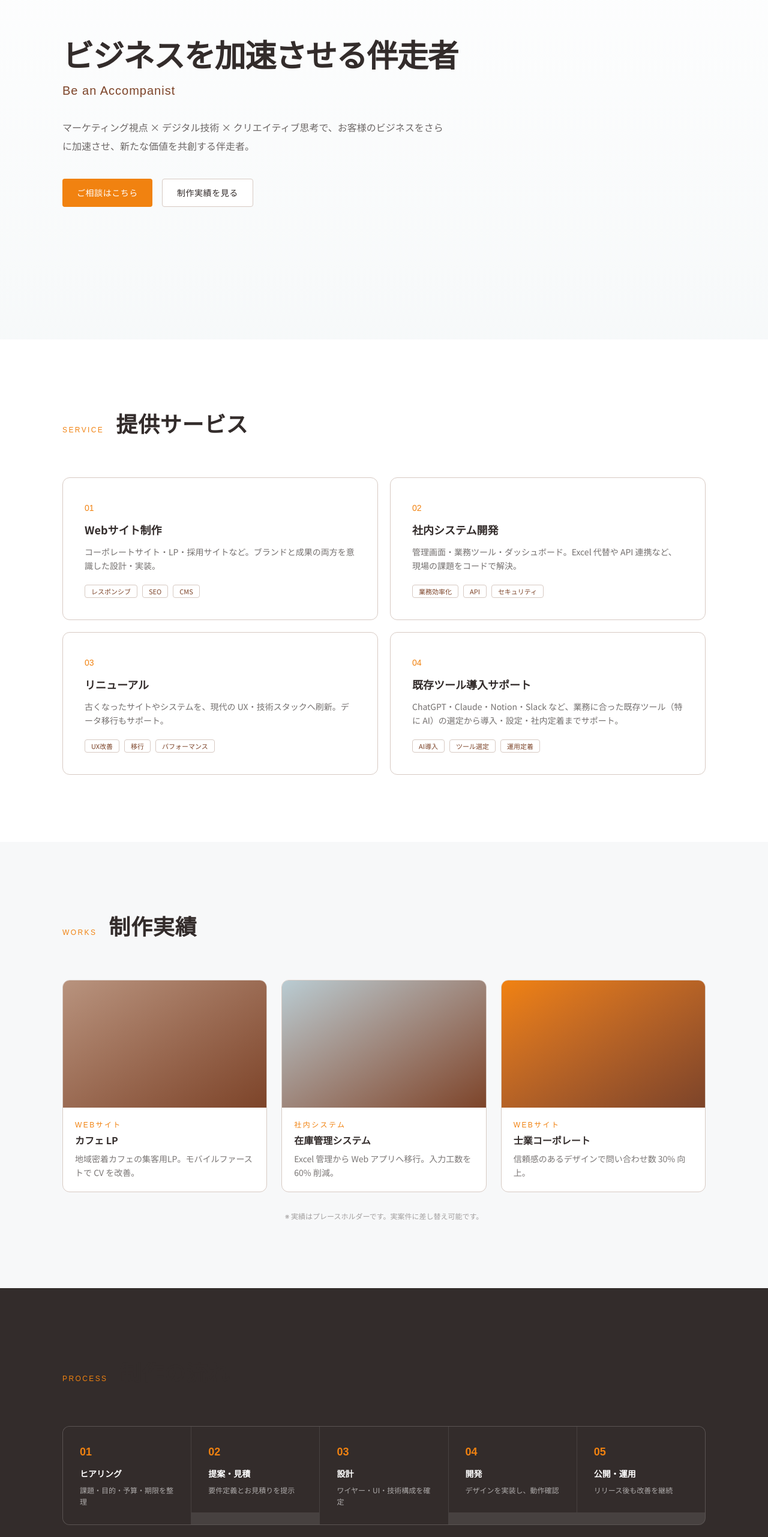
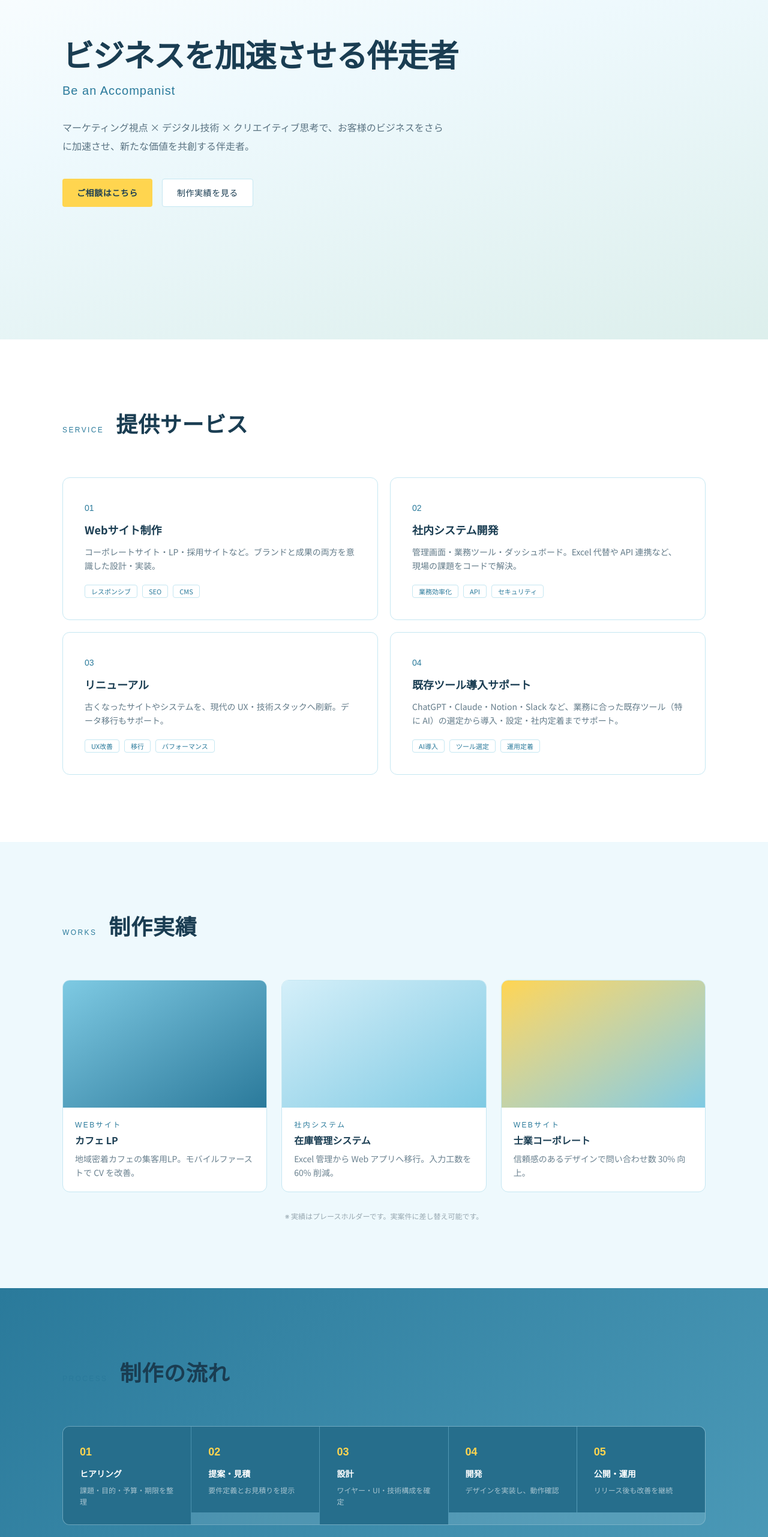
Before and after one commit to citronharu/homepage, a Next.js app: page / in a window 1280 px wide. Shown: the part 234-2797 px from the top of the page at 60% size. Built offline with nearby package versions, Linux system fonts and the light colour scheme; a web font is replaced by a local one.

Commit message:
Apply light blue, yellow, and white color theme across the site.
Refresh backgrounds, CTAs, process section, and work card gradients for the new palette.

Co-authored-by: Cursor <cursoragent@cursor.com>

```diff
--- a/app/globals.css
+++ b/app/globals.css
@@ -1,14 +1,24 @@
 @import "tailwindcss";
 
 :root {
-  --color-mist: #b9ccd3;
-  --color-brown: #7d4429;
-  --color-tan: #b8937e;
-  --color-orange: #f18210;
-  --color-charcoal: #332c2b;
+  /* 水色・黄色・白 基調 */
+  --color-sky: #7ecae3;
+  --color-sky-light: #d4eff9;
+  --color-sky-pale: #eef9fd;
+  --color-yellow: #ffd54f;
+  --color-yellow-deep: #f0b429;
+  --color-text: #1a3d52;
+  --color-deep: #2a7a9b;
+
+  /* 既存コンポーネント互換エイリアス */
+  --color-mist: var(--color-sky-light);
+  --color-brown: var(--color-deep);
+  --color-tan: var(--color-sky);
+  --color-orange: var(--color-yellow);
+  --color-charcoal: var(--color-text);
   --color-surface: #ffffff;
-  --color-surface-alt: #f7f8f9;
-  --color-border: color-mix(in srgb, var(--color-tan) 35%, #e8e8e8);
+  --color-surface-alt: var(--color-sky-pale);
+  --color-border: color-mix(in srgb, var(--color-sky) 45%, #ffffff);
 }
 
 * {
@@ -23,7 +33,7 @@ html,
 body {
   margin: 0;
   padding: 0;
-  color: var(--color-charcoal);
+  color: var(--color-text);
   font-family: var(--font-noto), -apple-system, BlinkMacSystemFont, "SF Pro Text",
     system-ui, sans-serif;
   -webkit-font-smoothing: antialiased;
@@ -44,11 +54,11 @@ body {
 }
 
 .text-accent {
-  color: var(--color-orange);
+  color: var(--color-deep);
 }
 
 .text-brown {
-  color: var(--color-brown);
+  color: var(--color-deep);
 }
 
 .bg-surface-alt {
@@ -62,9 +72,10 @@ body {
 
 .hero-bg {
   background: linear-gradient(
-    180deg,
+    165deg,
     var(--color-surface) 0%,
-    color-mix(in srgb, var(--color-mist) 12%, white) 100%
+    var(--color-sky-pale) 45%,
+    color-mix(in srgb, var(--color-sky-light) 80%, var(--color-yellow) 8%) 100%
   );
 }
 
@@ -82,7 +93,7 @@ body {
   font-weight: 500;
   letter-spacing: 0.2em;
   text-transform: uppercase;
-  color: var(--color-orange);
+  color: var(--color-deep);
 }
 
 .section-title-ja {
@@ -90,7 +101,7 @@ body {
   font-size: clamp(1.75rem, 4vw, 2.25rem);
   font-weight: 700;
   letter-spacing: 0.02em;
-  color: var(--color-charcoal);
+  color: var(--color-text);
 }
 
 .btn-primary {
@@ -99,10 +110,10 @@ body {
   justify-content: center;
   padding: 0.75rem 1.5rem;
   border-radius: 4px;
-  background: var(--color-orange);
-  color: white;
+  background: var(--color-yellow);
+  color: var(--color-text);
   font-size: 0.875rem;
-  font-weight: 500;
+  font-weight: 600;
   letter-spacing: 0.04em;
   transition:
     background 0.2s ease,
@@ -112,8 +123,8 @@ body {
 
 .btn-primary:hover {
   transform: translateY(-1px);
-  box-shadow: 0 6px 20px rgba(241, 130, 16, 0.3);
-  filter: brightness(1.03);
+  background: var(--color-yellow-deep);
+  box-shadow: 0 6px 20px rgba(240, 180, 41, 0.35);
 }
 
 .btn-secondary {
@@ -124,7 +135,7 @@ body {
   border-radius: 4px;
   border: 1px solid var(--color-border);
   background: var(--color-surface);
-  color: var(--color-charcoal);
+  color: var(--color-text);
   font-size: 0.875rem;
   font-weight: 500;
   letter-spacing: 0.04em;
@@ -136,20 +147,20 @@ body {
 
 .btn-secondary:hover {
   transform: translateY(-1px);
-  border-color: var(--color-brown);
-  background: color-mix(in srgb, var(--color-mist) 25%, white);
+  border-color: var(--color-sky);
+  background: var(--color-sky-pale);
 }
 
 .link-hover {
   position: relative;
-  color: var(--color-charcoal);
+  color: var(--color-text);
   font-size: 0.8125rem;
   font-weight: 500;
   transition: color 0.2s ease;
 }
 
 .link-hover:hover {
-  color: var(--color-orange);
+  color: var(--color-deep);
 }
 
 .card-gp {
@@ -164,8 +175,8 @@ body {
 
 .card-gp:hover {
   transform: translateY(-4px);
-  border-color: color-mix(in srgb, var(--color-tan) 60%, transparent);
-  box-shadow: 0 12px 32px rgba(51, 44, 43, 0.08);
+  border-color: var(--color-sky);
+  box-shadow: 0 12px 32px rgba(126, 202, 227, 0.25);
 }
 
 .input-field {
@@ -182,6 +193,14 @@ body {
 }
 
 .input-field:focus {
-  border-color: var(--color-orange);
-  box-shadow: 0 0 0 3px color-mix(in srgb, var(--color-orange) 15%, transparent);
+  border-color: var(--color-sky);
+  box-shadow: 0 0 0 3px color-mix(in srgb, var(--color-sky) 35%, transparent);
 }
+
+.bg-process {
+  background: linear-gradient(
+    135deg,
+    var(--color-deep) 0%,
+    color-mix(in srgb, var(--color-sky) 40%, var(--color-deep)) 100%
+  );
+}
--- a/components/Site.tsx
+++ b/components/Site.tsx
@@ -224,19 +224,19 @@ export default function Site() {
           </div>
         </section>
 
-        <section id="process" className="section-padding bg-[var(--color-charcoal)] text-white">
+        <section id="process" className="section-padding bg-process text-white">
           <div className="mx-auto max-w-6xl px-6 lg:px-10">
             <Reveal>
               <div className="section-heading">
-                <span className="section-title-en">Process</span>
+                <span className="section-title-en text-[var(--color-yellow)]">Process</span>
                 <h2 className="section-title-ja text-white">制作の流れ</h2>
               </div>
             </Reveal>
-            <div className="grid gap-px overflow-hidden rounded-xl border border-white/10 bg-white/10 lg:grid-cols-5">
+            <div className="grid gap-px overflow-hidden rounded-xl border border-white/20 bg-white/10 lg:grid-cols-5">
               {STEPS.map((step, i) => (
                 <Reveal key={step.num} delay={i * 0.05}>
-                  <div className="bg-[var(--color-charcoal)] p-6 transition-colors hover:bg-[color-mix(in_srgb,var(--color-brown)_35%,var(--color-charcoal))] lg:p-7">
-                    <span className="font-mono-accent text-lg font-bold text-accent">{step.num}</span>
+                  <div className="bg-[color-mix(in_srgb,var(--color-deep)_90%,black)] p-6 transition-colors hover:bg-[color-mix(in_srgb,var(--color-sky)_30%,var(--color-deep))] lg:p-7">
+                    <span className="font-mono-accent text-lg font-bold text-[var(--color-yellow)]">{step.num}</span>
                     <h3 className="font-display mt-3 text-sm font-bold">{step.title}</h3>
                     <p className="mt-2 text-xs leading-relaxed text-white/60">{step.desc}</p>
                   </div>
@@ -259,11 +259,13 @@ export default function Site() {
                 <Reveal key={plan.name} delay={i * 0.06}>
                   <div
                     className={`card-gp p-8 ${
-                      plan.highlight ? "border-accent ring-1 ring-accent/20" : ""
+                      plan.highlight
+                        ? "border-[var(--color-yellow)] bg-[color-mix(in_srgb,var(--color-yellow)_12%,white)] ring-1 ring-[var(--color-yellow)]/30"
+                        : ""
                     }`}
                   >
                     {plan.highlight && (
-                      <span className="mb-3 inline-block rounded bg-accent px-2 py-0.5 text-[10px] font-medium text-white">
+                      <span className="mb-3 inline-block rounded bg-[var(--color-yellow)] px-2 py-0.5 text-[10px] font-medium text-[var(--color-text)]">
                         人気
                       </span>
                     )}
--- a/lib/content.ts
+++ b/lib/content.ts
@@ -57,19 +57,19 @@ export const WORKS = [
     title: "カフェ LP",
     category: "Webサイト",
     desc: "地域密着カフェの集客用LP。モバイルファーストで CV を改善。",
-    gradient: "from-[#B8937E] to-[#7D4429]",
+    gradient: "from-[#7ECAE3] to-[#2A7A9B]",
   },
   {
     title: "在庫管理システム",
     category: "社内システム",
     desc: "Excel 管理から Web アプリへ移行。入力工数を 60% 削減。",
-    gradient: "from-[#B9CCD3] to-[#7D4429]",
+    gradient: "from-[#D4EFF9] to-[#7ECAE3]",
   },
   {
     title: "士業コーポレート",
     category: "Webサイト",
     desc: "信頼感のあるデザインで問い合わせ数 30% 向上。",
-    gradient: "from-[#F18210] to-[#7D4429]",
+    gradient: "from-[#FFD54F] to-[#7ECAE3]",
   },
 ] as const;
 
```
Also changed, not shown: 2 other files (tests, documents, lock files or other folders).
